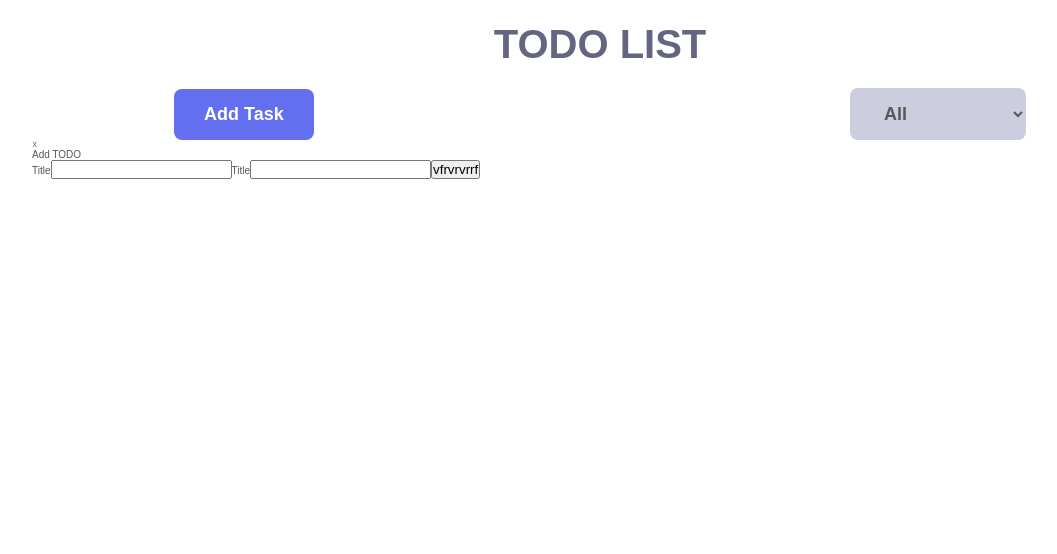
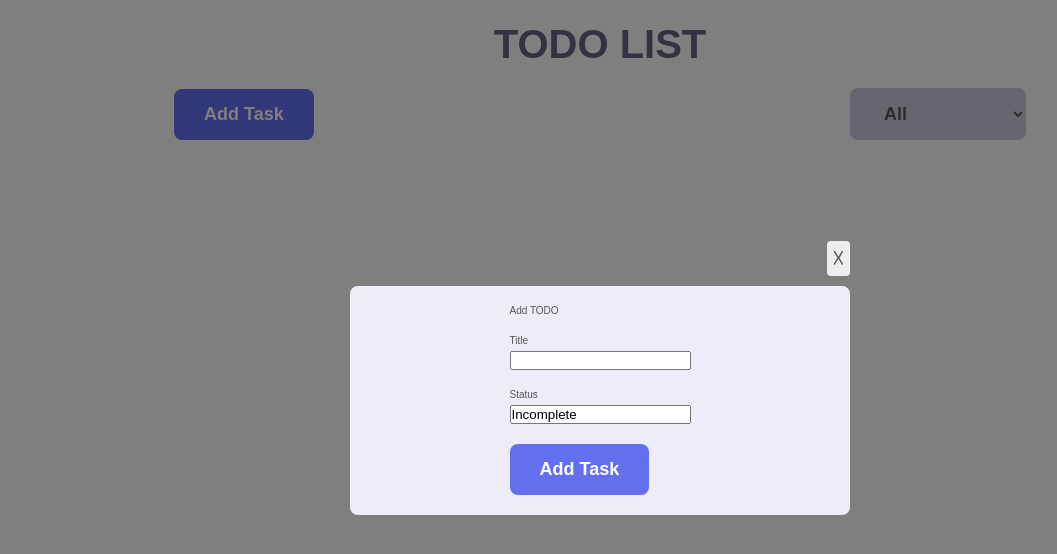
Before and after one commit to hamidreza8968/todo-app, a React (Create React App) app: page / in a window 1280 px wide. Both pictures are taken after a click on the button "Add Task". Shown: the top 554 px of the page, without its empty margins (40-1097 px from the left). Built offline with nearby package versions, Linux system fonts and the light colour scheme.

Commit message:
WIP : ModalWindow , AppHeader , App edit: store

```diff
--- a/src/App.js
+++ b/src/App.js
@@ -1,18 +1,22 @@
-import logo from './logo.svg';
 import './App.css';
 import PageTitle from "./components/PageTitle/PageTitle";
 import AppHeader from "./components/AppHeader/AppHeader";
-import {useSelector} from "react-redux";
 import ModalWindow from "./components/ModalWindow/ModalWindow";
+import {useState} from "react";
 
 function App() {
-    const modalIsOpen = useSelector(store => store.modalIsOpen);
-    console.log(modalIsOpen);
+    const [modalIsOpen , setModalIsOpen] = useState(false);
+    function handleOpenModal(){
+        setModalIsOpen(true);
+    }
+    function handleCloseModal() {
+        setModalIsOpen(false);
+    }
     return (
     <div className="container">
       <PageTitle/>
-      <AppHeader/>
-      {modalIsOpen && <ModalWindow/>}
+      <AppHeader onOpenModal={handleOpenModal} onCloseModal={handleCloseModal} modalIsOpen={modalIsOpen}/>
+      {modalIsOpen && <ModalWindow onCloseModal={handleCloseModal}/>}
     </div>
   );
 }
--- a/src/components/AppHeader/AppHeader.js
+++ b/src/components/AppHeader/AppHeader.js
@@ -3,20 +3,15 @@ import SelectButton from "../SelectButton/SelectButton"
 import styles from "./AppHeader.module.css";
 
 import {useDispatch} from "react-redux";
-import {openingModal} from "../../store";
 
 
-function AppHeader() {
+function AppHeader({modalIsOpen , onOpenModal , onCloseModal}) {
 
     const dispatch = useDispatch();
 
-    function handleAddTaskOpenModal() {
-        dispatch(openingModal());
-    }
-
     return(
         <div className={styles.header}>
-            <Button onClick={handleAddTaskOpenModal}>Add Task</Button>
+            <Button onClick={onOpenModal}>Add Task</Button>
             <SelectButton/>
         </div>
     )
--- a/src/components/Button/Button.module.css
+++ b/src/components/Button/Button.module.css
@@ -5,4 +5,6 @@
     padding: 1.5rem 3rem;
     color: #ffffff;
     font-weight: 700;
+
+    cursor: pointer;
 }
--- a/src/components/ModalWindow/ModalWindow.js
+++ b/src/components/ModalWindow/ModalWindow.js
@@ -1,36 +1,41 @@
 import {useDispatch, useSelector} from "react-redux";
-import {updateTitle , updateStatus , addTask} from "../../store";
+import {addItem, deleteItem, editItem} from "../../store";
+import {useState} from "react";
+import Button from "../Button/Button";
+import styles from "./ModalWindow.module.css";
 
-function ModalWindow() {
-    const title = useSelector(store => store.title);
-    const status = useSelector(store => store.status);
+function ModalWindow({onCloseModal}) {
+    const [title, setTitle] = useState("");
+    const [status, setStatus] = useState("Incomplete");
 
     const dispatch = useDispatch();
+    const tasks = useSelector((state) => state.items);
 
-    function handleChangeTitle(title) {
-        dispatch(updateTitle(title));
-    }
-    function handleChangeStatus(status) {
-        dispatch(updateStatus(status));
-    }
     function handleSubmit(e) {
         e.preventDefault();
-        console.log(e.target);
-        // if (!title) return;
-        // dispatch(addTask(title , status));
+        if (!title) return;
+        dispatch(addItem({id: tasks.length + 1, title: title, status: status}));
+        setTitle("");
+        setStatus("Incomplete");
     }
 
     return (
-        <div>
-            <div>☓</div>
-            <form onSubmit={handleSubmit}>
-                <p>Add TODO</p>
-                <label htmlFor="titleInput">Title</label>
-                <input onChange={handleChangeTitle} type="text" id="titleInput" value={title}/>
-                <label htmlFor="statusInput">Title</label>
-                <input onChange={handleChangeStatus} type="text" id="statusInput" value={status}/>
-                <button type="submit">vfrvrvrrf </button>
-            </form>
+        <div className={styles.modalWrapper}>
+            <div className={styles.modalContainer}>
+                <div className={styles.closeModalBtn} onClick={onCloseModal}>☓</div>
+                <form className={styles.form} onSubmit={handleSubmit}>
+                    <p>Add TODO</p>
+                    <div className={styles.inputPack}>
+                        <label htmlFor="titleInput">Title</label>
+                        <input value={title} onChange={(e) => setTitle(e.target.value)} type="text" id="titleInput"/>
+                    </div>
+                    <div className={styles.inputPack}>
+                        <label htmlFor="statusInput">Status</label>
+                        <input value={status} onChange={(e) => setStatus(e.target.value)} type="text" id="statusInput"/>
+                    </div>
+                    <Button type="submit">Add Task</Button>
+                </form>
+            </div>
         </div>
     )
 }
--- a/src/components/ModalWindow/ModalWindow.module.css
+++ b/src/components/ModalWindow/ModalWindow.module.css
@@ -0,0 +1,52 @@
+.modalWrapper{
+    position: fixed;
+    top: 0;
+    left: 0;
+    width: 100%;
+    height: 100%;
+    background: rgba(0, 0, 0, 0.5);
+    z-index: 1000;
+    display: flex;
+    justify-content: center;
+    align-items: center;
+}
+.modalContainer{
+    background-color: #ecedf6;
+    max-width: 500px;
+    width: 90%;
+    margin: 0 auto;
+    display: flex;
+    justify-content: center;
+    align-items: center;
+    padding: 2rem;
+    border-radius: 8px;
+    position: relative;
+}
+
+.closeModalBtn{
+    position: absolute;
+    top: -10px;
+    right: 0;
+    transform: translateY(-100%);
+    font-size: 2.5rem;
+    padding: 0.5rem;
+    border-radius: 4px;
+    background-color: #eee;
+    color: #585858;
+    display: flex;
+    align-items: center;
+    justify-content: center;
+    cursor: pointer;
+    transition: 0.3s ease all;
+    z-index: -1;
+}
+.form{
+    display: flex;
+    flex-direction: column;
+    gap: 2rem;
+}
+.inputPack{
+    display: flex;
+    flex-direction: column;
+    gap: 0.5rem;
+}
--- a/src/store.js
+++ b/src/store.js
@@ -1,42 +1,36 @@
 import {createStore} from "redux";
-import {func} from "prop-types";
+
+const initialState = {
+    items : []
+};
+
+export function addItem(item){
+    return {type:"items/addItem" , payload:item};
+}
+export function editItem(itemId , updatedItem){
+    return {type:"items/editItem" , payload:{itemId , updatedItem}};
+}
+export function deleteItem(itemId){
+    return {type:"items/deleteItem" , payload:itemId};
+}
 
 
-const initialState = {
-    modalIsOpen: false,
-    tasks : [{id: 0, title: "" , status: "Incomplete"}]
-};
-
-
-export function addTask(title , status){
-    return {type:"tasks/addTask" , payload:{title , status}};
-}
-export function updateTitle(title){
-    return {type:"task/updateTitle" , payload:title};
-}
-export function updateStatus(status){
-    return {type:"task/updateStatus" , payload:status};
-}
-export function openingModal(){
-    return {type:"modal/openingModal"};
-}
-
-function taskReducer(state=initialState , action) {
+function itemsReducer(state=initialState , action) {
     switch (action.type) {
-        case "tasks/addTask":
-            return {...state , tasks: [...{id: action.payload.id,title: action.payload.title , status: action.payload.status}]};
-        case "task/updateTask":
-            return {...state , tasks: [...{title: action.payload.title , status: action.payload.status}]};
+        case "items/addItem":
+            return {...state , items:[...state.items, action.payload]};
+        case "items/editItem":
+            const {itemId , updatedItem} = action.payload;
+            const updatedItems = state.items.map(item => item.id===itemId ? {...item , ...updatedItem} : item);
+            return {...state , items:updatedItems};
         case "task/deleteTask":
-            return {...state , tasks: state.tasks.filter(task => task.id !== action.payload.id)};
-        case "modal/openingModal":
-            return {...state , modalIsOpen: true};
+            return {...state , items: state.items.filter(item => item.id !== action.payload)};
         default:
             return state;
     }
 }
 
-const store = createStore(taskReducer);
+const store = createStore(itemsReducer);
 
 
 export default store;
```
